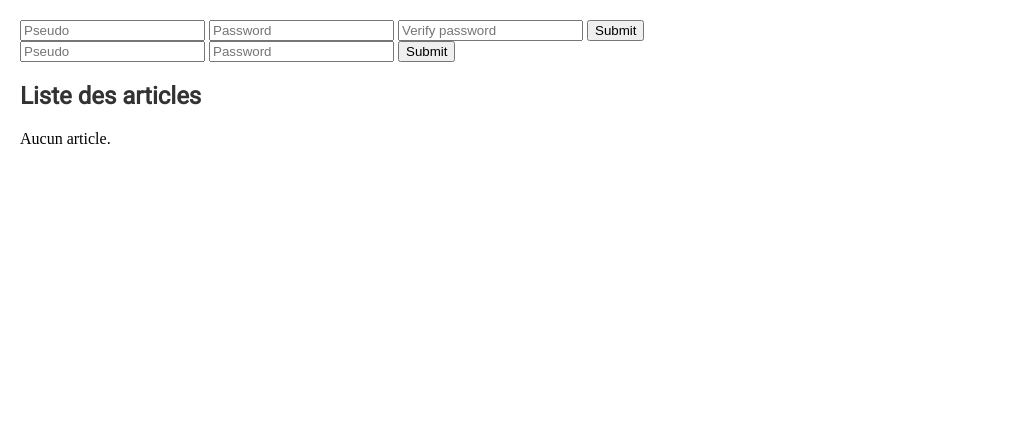
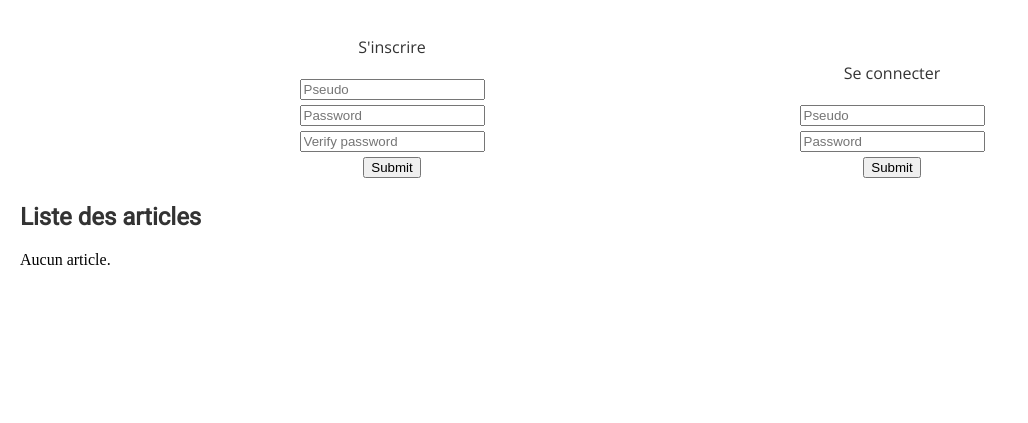
Before and after one commit to guillaumepn/Mini-Blog, a PHP site: page /index.php in a window 1280 px wide. Shown: the part 200-623 px from the top of the page, without its empty margins (0-1028 px from the left). Run offline with PHP 8.4, Linux system fonts and the light colour scheme; data that the repository does not hold is empty; some libraries are stand-ins or nearby versions.

Commit message:
Organiser l'authentification

```diff
--- a/classAuthentification.php
+++ b/classAuthentification.php
@@ -33,12 +33,15 @@ class Authentification
     }
     ?>
 
+    <div class="form subscribe">
+        <p>S'inscrire</p>
         <form class="" action="index.php" method="post">
           <input type="text" name="pseudo" pattern="[A-Za-z0-9]{2-15}" required="true" value="" placeholder="Pseudo">
           <input type="password" pattern="[A-Za-z0-9]{8-*}" name="password" required="true" value="" placeholder="Password">
           <input type="password" pattern="[A-Za-z0-9]{8-*}" name="passwordVerification" required="true" value="" placeholder="Verify password">
           <input type="submit" name="submit" >
         </form>
+    </div>
     <?php
 
   }
@@ -66,11 +69,14 @@ class Authentification
     }
 
     ?>
+    <div class="form login">
+        <p>Se connecter</p>
         <form class="" action="index.php" method="post">
           <input type="text" name="co_pseudo" pattern="[A-Za-z0-9]{2-15}" required="true" value="" placeholder="Pseudo">
           <input type="password" pattern="[A-Za-z0-9]{8-*}" name="co_password" required="true" value="" placeholder="Password">
           <input type="submit" name="submit" >
         </form>
+    </div>
     <?php
   }
 
--- a/public/css/style.css
+++ b/public/css/style.css
@@ -56,6 +56,31 @@ p {
 a {
     color: #2980b9;
     text-decoration: none;
+}
+
+.form {
+    display: inline-block;
+    text-align: center;
+    width: 40%;
+}
+
+.form form {
+    display: inline-block;
+}
+
+.form.subscribe {
+    /*text-align: right;*/
+    margin-left: 10%;
+}
+
+.form.login {
+    /*text-align: left;*/
+
+}
+
+.form input, .form button {
+    display: block;
+    margin: 5px auto;
 }
 
 #page_title{
```
Lines whose indentation alone changed are shown as unchanged.
